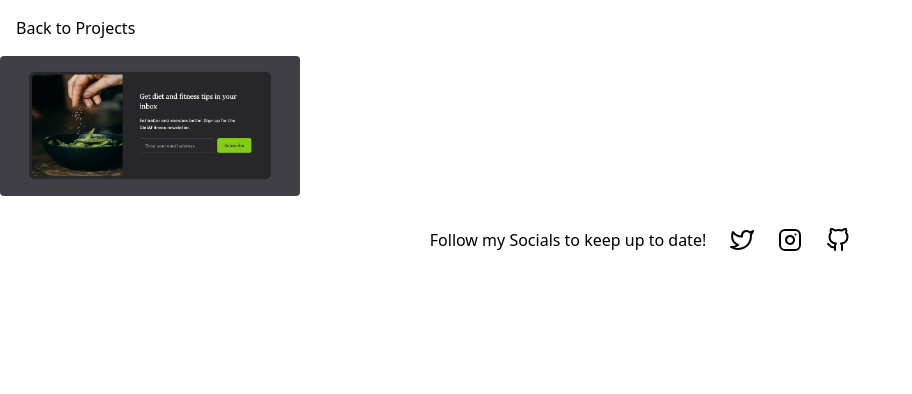
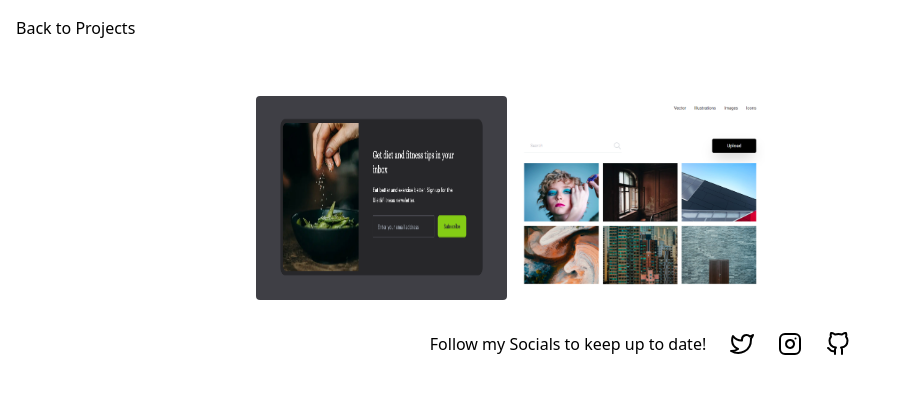
Before and after one commit to hayden-93/tailwind-website-projects, a Next.js app: page / in a window 1280 px wide. Shown: the top 394 px of the page, without its empty margins (0-912 px from the left). Built offline with nearby package versions, Linux system fonts and the light colour scheme.

Commit message:
feat: add link to Image Gallery project to Home page

```diff
--- a/pages/index.tsx
+++ b/pages/index.tsx
@@ -5,12 +5,21 @@ import Image from 'next/image';
 
 export default function Home() {
   return (
-    <div>
-      <div className='grid grid-cols-3'>
+    <div className='max-w-screen-md mx-auto mt-10'>
+      <div className='grid grid-cols-3 gap-2'>
         <Link href='/email-subscribe-card'>
           <Image
             src='/images/email-subscribe-card/emailsubscribe.png'
             alt='Email Card Image'
+            width={300}
+            height={300}
+            className='rounded h-full'
+          />
+        </Link>
+        <Link href='/image-gallery'>
+          <Image
+            src='/images/image-gallery/image-gallery.png'
+            alt='Image Gallery'
             width={300}
             height={300}
             className='rounded'
```
Also changed, not shown: public/images/image-gallery/image-gallery.png (added).
